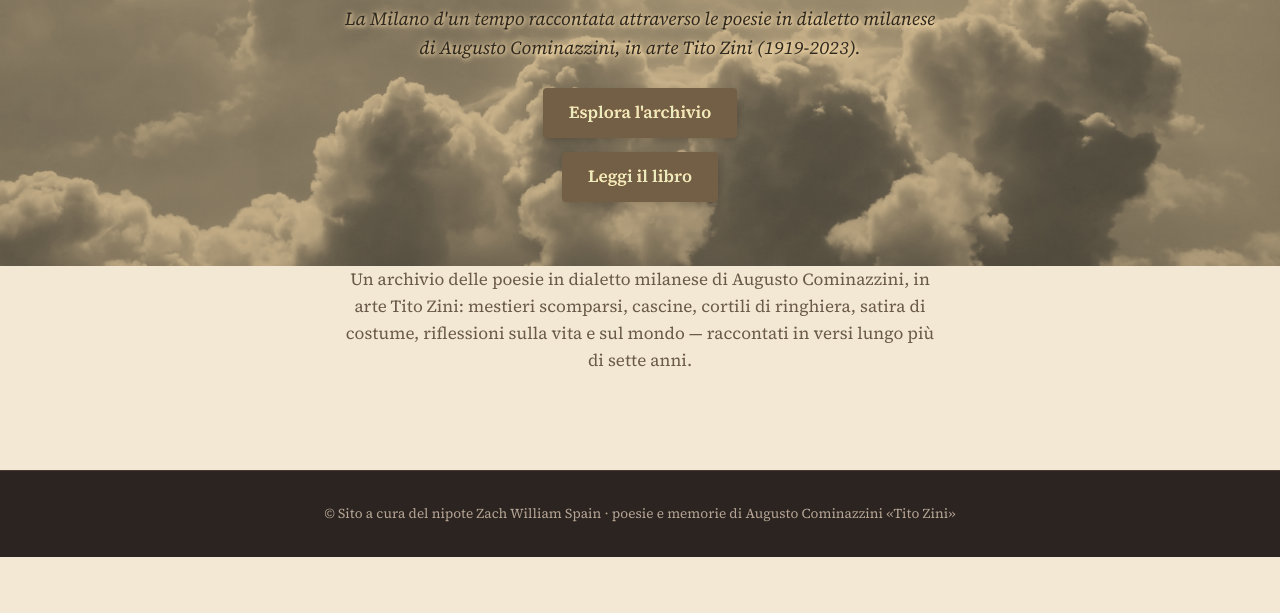
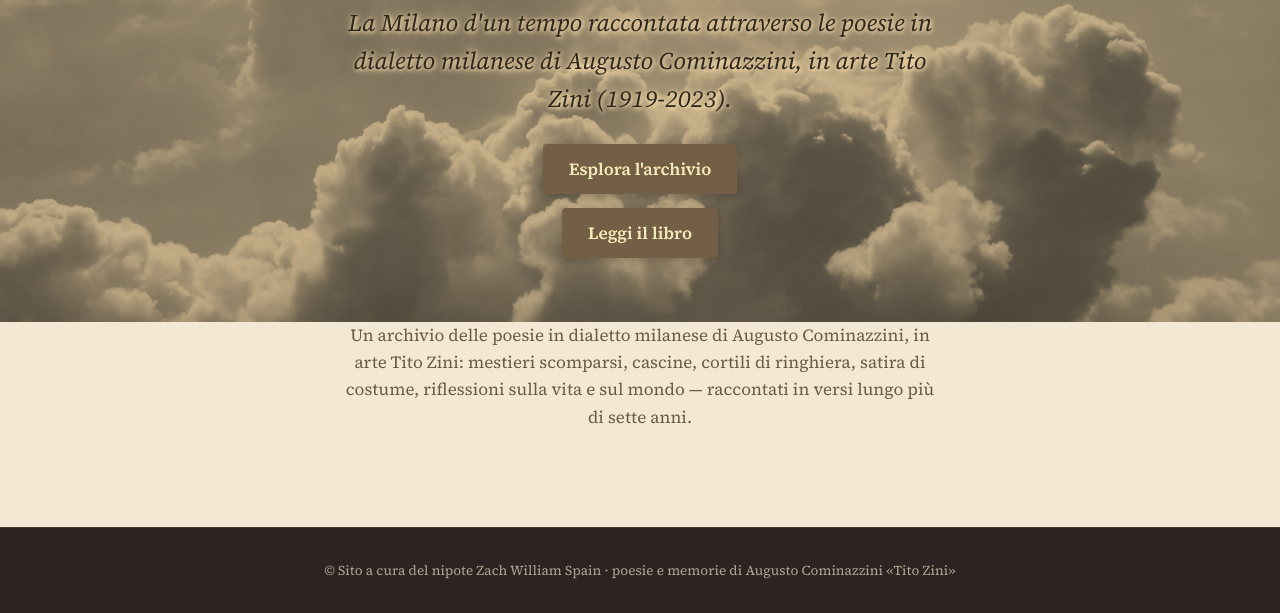
Before and after one commit to zws31/zws31.github.io, a plain HTML site: page index.html in a window 1280 px wide. Shown: the part 250-863 px from the top of the page. Before the commit the page ends 807 px from the top, so only its background shows below. Drawn offline with Linux system fonts and the light colour scheme.

Commit message:
Increase font size for hero paragraph

```diff
--- a/assets/style.css
+++ b/assets/style.css
@@ -76,7 +76,7 @@ nav.main-nav a:hover, nav.main-nav a[aria-current="page"]{ border-color:var(--se
   text-shadow: 1px 1px 3px rgba(242,232,211,0.75);
 }
 .hero p{
-  font-style:italic; font-size:1.15rem; color: var(--nero);
+  font-style:italic; font-size:1.5rem; color: var(--nero);
   max-width:600px; margin:0 auto 1.6rem;
   text-shadow: 1px 1px 4px rgba(242,232,211,0.9), 0 0 10px rgba(242,232,211,0.6);
 }
```
